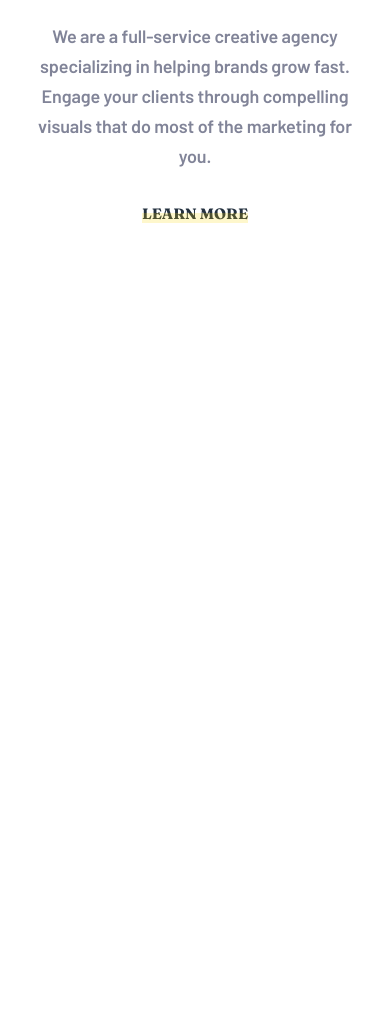
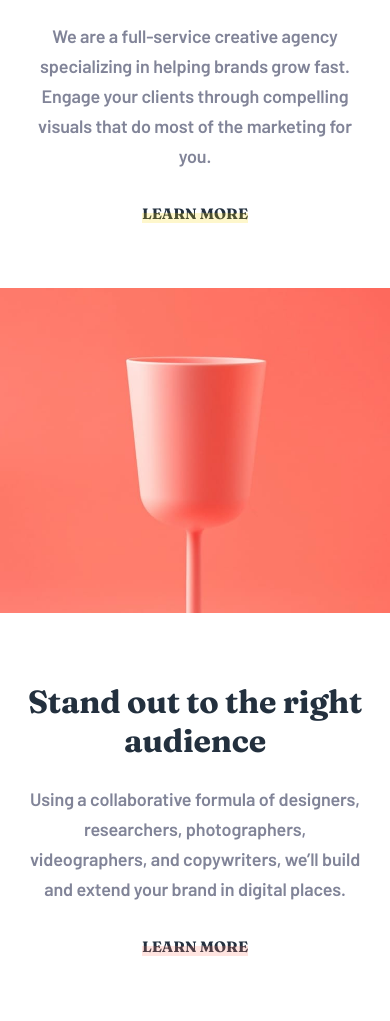
Before and after one commit to SimGagnon/Frontend-mentor-sunnyside, a plain HTML site: page index.html in a window 390 px wide. Shown: the part 1012-2033 px from the top of the page. Before the commit the page ends 1300 px from the top, so only its background shows below. Drawn offline with Linux system fonts and the light colour scheme.

Commit message:
standout section finished mobile

```diff
--- /dev/null
+++ b/app/scss/_standout.scss
@@ -0,0 +1,49 @@
+.standout {
+
+    &__image {
+
+        img {
+            width: 100%;
+        }
+    }
+
+    &__text {
+
+        padding: 4rem 1.5rem;
+
+        h3 {
+            font-size: 2rem;
+            margin-bottom: 1.5rem;
+            letter-spacing: -0.23px;
+            color: $Verydarkdesaturatedblue;
+        }
+
+        p {
+            font-size: 1.125rem;
+            margin-bottom: 2rem;
+            color: $Darkgrayishblue;
+            letter-spacing: -0.13px;
+            line-height: 30px;
+        }
+
+        h5 {
+            text-transform: uppercase;
+            font-size: 0.9375rem;
+            color: $Verydarkdesaturatedblue;
+            display: inline-block;
+            position: relative;
+
+            &::after {
+                content: "";
+                background: $Softred;
+                position: absolute;
+                height: 0.625rem;
+                width: 100%;
+                bottom: 0;
+                left: 0;
+                opacity: 0.2;
+
+            }
+        }
+    }
+}
--- a/app/scss/style.scss
+++ b/app/scss/style.scss
@@ -3,3 +3,4 @@
 @import "header";
 @import "hero";
 @import "transform";
+@import "standout";
--- a/index.html
+++ b/index.html
@@ -38,6 +38,20 @@
       <h3>Transform your brand</h3>
       <p>We are a full-service creative agency specializing in helping brands grow fast.
       Engage your clients through compelling visuals that do most of the marketing for you.</p>
+      <a><h5>learn more</h5></a>
+    </div>
+  </section>
+
+  <section class="standout">
+    <div class="standout__image">
+      <picture>
+        <source media="(min-width: 600px)" srcset="images/desktop/image-stand-out.jpg">
+        <img src="images/mobile/image-stand-out.jpg" alt="">
+      </picture>
+    </div>
+    <div class="standout__text">
+      <h3>Stand out to the right audience</h3>
+      <p>Using a collaborative formula of designers, researchers, photographers, videographers, and copywriters, we’ll build and extend your brand in digital places.</p>
       <a><h5>learn more</h5></a>
     </div>
   </section>
```
Also changed, not shown: app/css/style.css, 1 other file.
